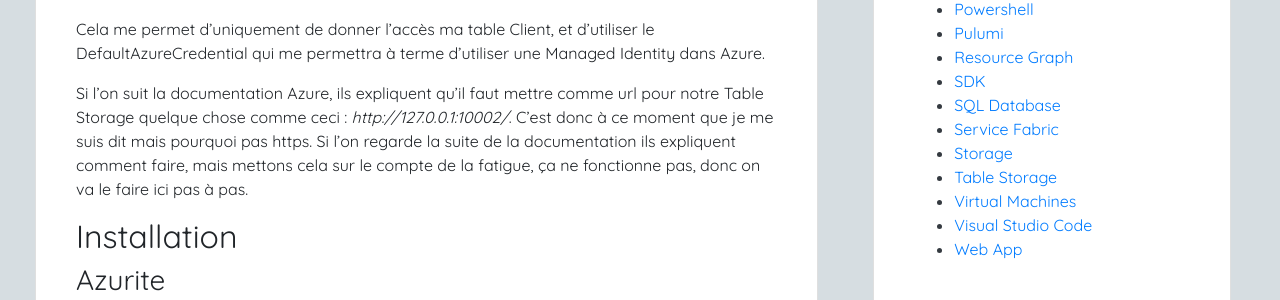
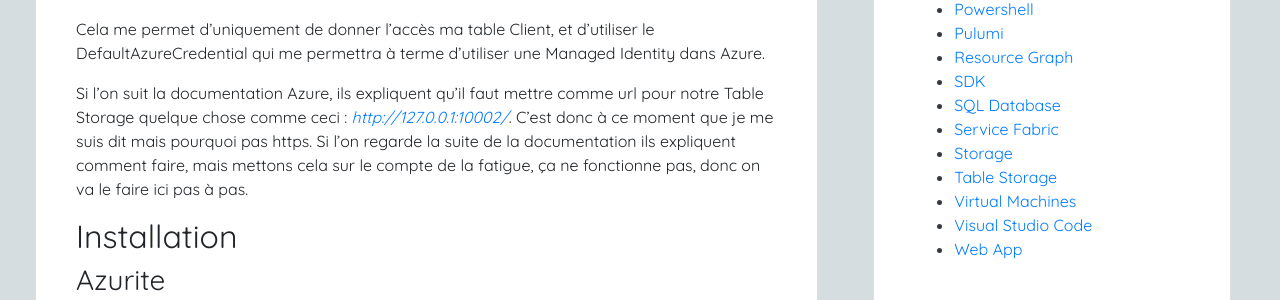
Before and after one commit to wilfriedwoivre/wilfriedwoivre.github.io, a Jekyll site: the page built from _posts/2023-06-06-azure-functions-utiliser-azurite-en-https-pour-vos-tests-unitaires.md, in a window 1280 px wide. Shown: the part 932-1232 px from the top of the page. Built offline with Jekyll 4.4.1, drawn with Linux system fonts in a browser that asks for light colours; nearby versions of some CDN libraries.

Commit message:
some typo fix

```diff
--- a/_posts/2023-06-06-azure-functions-utiliser-azurite-en-https-pour-vos-tests-unitaires.md
+++ b/_posts/2023-06-06-azure-functions-utiliser-azurite-en-https-pour-vos-tests-unitaires.md
@@ -20,7 +20,7 @@ var client = new TableClient(new Uri(this._options.Uri), tableName, new DefaultA
 
 Cela me permet d'uniquement de donner l'accès ma table Client, et d'utiliser le DefaultAzureCredential qui me permettra à terme d'utiliser une Managed Identity dans Azure.
 
-Si l'on suit la documentation Azure, ils expliquent qu'il faut mettre comme url pour notre Table Storage quelque chose comme ceci : *http://127.0.0.1:10002/*. C'est donc à ce moment que je me suis dit mais pourquoi pas https. Si l'on regarde la suite de la documentation ils expliquent comment faire, mais mettons cela sur le compte de la fatigue, ça ne fonctionne pas, donc on va le faire ici pas à pas.
+Si l'on suit la documentation Azure, ils expliquent qu'il faut mettre comme url pour notre Table Storage quelque chose comme ceci : *<http://127.0.0.1:10002/>*. C'est donc à ce moment que je me suis dit mais pourquoi pas https. Si l'on regarde la suite de la documentation ils expliquent comment faire, mais mettons cela sur le compte de la fatigue, ça ne fonctionne pas, donc on va le faire ici pas à pas.
 
 ## Installation
 
```
